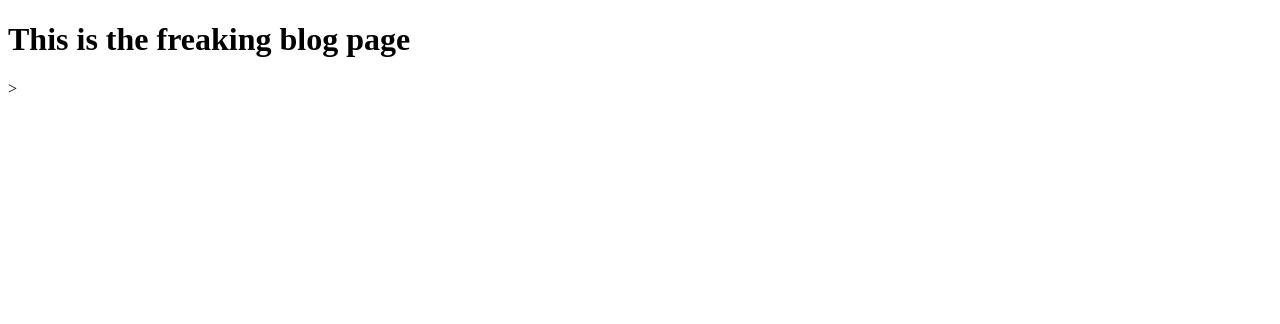
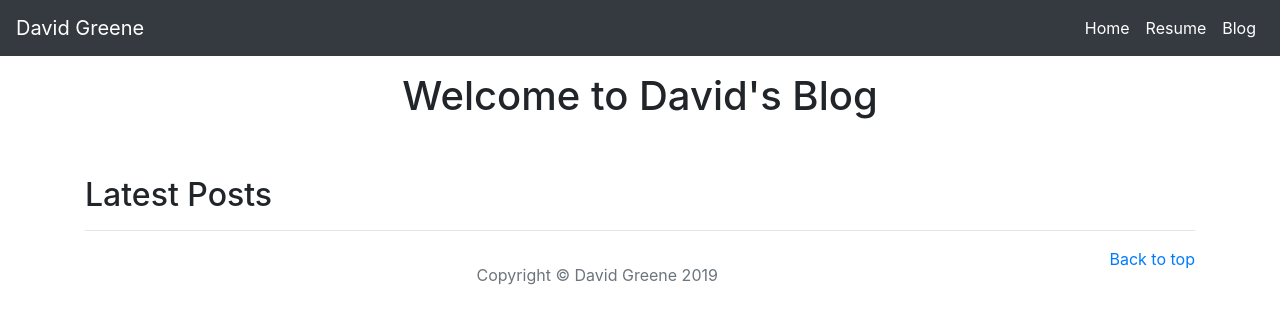
Before and after one commit to daone92277/Portfolio-project, a Django app: page /blog/ in a window 1280 px wide. Shown: the top 324 px of the page. Run offline with Django 3.2, Linux system fonts and the light colour scheme; data that the repository does not hold is empty; some libraries are stand-ins or nearby versions.

Commit message:
blog page created and static folder built

```diff
--- a/blog/templates/blogs/blog.html
+++ b/blog/templates/blogs/blog.html
@@ -1,12 +1,90 @@
-<!DOCTYPE html>
+<!doctype html>
 <html lang="en">
-<head>
-    <meta charset="UTF-8">
-    <meta name="viewport" content="width=device-width, initial-scale=1.0">
-    <meta http-equiv="X-UA-Compatible" content="ie=edge">
-    <title>Blog</title>
-</head>
-<body>
-    <h1>This is the freaking blog page</h1>>
+  <head>
+    <meta charset="utf-8">
+    <meta name="viewport" content="width=device-width, initial-scale=1, shrink-to-fit=no">
+    <meta name="description" content="">
+    <meta name="author" content="Mark Otto, Jacob Thornton, and Bootstrap contributors">
+    <meta name="generator" content="Jekyll v3.8.5">
+    <title>David Greene Blog Page</title>
+
+    <link rel="canonical" href="https://getbootstrap.com/docs/4.3/examples/album/">
+
+    <!-- Bootstrap core CSS -->
+    <link rel="stylesheet" href="https://stackpath.bootstrapcdn.com/bootstrap/4.3.1/css/bootstrap.min.css" integrity="sha384-ggOyR0iXCbMQv3Xipma34MD+dH/1fQ784/j6cY/iJTQUOhcWr7x9JvoRxT2MZw1T" crossorigin="anonymous">
+
+
+    <style>
+      .bd-placeholder-img {
+        font-size: 1.125rem;
+        text-anchor: middle;
+        -webkit-user-select: none;
+        -moz-user-select: none;
+        -ms-user-select: none;
+        user-select: none;
+      }
+
+      @media (min-width: 768px) {
+        .bd-placeholder-img-lg {
+          font-size: 3.5rem;
+        }
+      }
+    </style>
+    <!-- Custom styles for this template -->
+    <link href="album.css" rel="stylesheet">
+  </head>
+  <body>
+    <header>
+            <nav class="navbar navbar-expand-lg navbar-dark bg-dark">
+                    <a class="navbar-brand" href="#">David Greene</a>
+                    <button class="navbar-toggler" type="button" data-toggle="collapse" data-target="#navbarNav" aria-controls="navbarNav" aria-expanded="false" aria-label="Toggle navigation">
+                      <span class="navbar-toggler-icon"></span>
+                    </button>
+                    <div class="collapse navbar-collapse" id="navbarNav">
+                      <ul class="navbar-nav ml-auto">
+                        <li class="nav-item">
+                          <a class="nav-link active" href="#">Home</a>
+                        </li>
+                        <li class="nav-item">
+                          <a class="nav-link active" href="#">Resume</a>
+                        </li>
+                        <li class="nav-item">
+                          <a class="nav-link active" href="#">Blog</a>
+                        </li>
+                      </ul>
+                    </div>
+                  </nav>
+</header>
+
+<main role="main">
+<div class="container">
+  <h1 class="text-center pt-3">Welcome to David's Blog</h1>
+<br>
+<br>
+<h2>Latest Posts</h2>
+<hr>
+{% for blog in blog.all %}
+<a href = ""><h3>{{ blog.title }}</h3></a>
+{{ blog.pub_date }}
+<br>
+<img src="{{ blog.image.url }}" height=200 width=200/>
+<br>
+<p>{{ blog.summary }}</p>
+<hr>
+  {% endfor %}
+</div>
+</main>
+
+<footer class="text-muted">
+  <div class="container">
+    <p class="float-right">
+      <a href="#">Back to top</a>
+    </p>
+    <p class="text-center pt-3">Copyright &copy; David Greene {% now "Y" %}</p>
+  </div>
+</footer>
+<script src="https://code.jquery.com/jquery-3.3.1.slim.min.js" integrity="sha384-q8i/X+965DzO0rT7abK41JStQIAqVgRVzpbzo5smXKp4YfRvH+8abtTE1Pi6jizo" crossorigin="anonymous"></script>
+<script src="https://cdnjs.cloudflare.com/ajax/libs/popper.js/1.14.7/umd/popper.min.js" integrity="sha384-UO2eT0CpHqdSJQ6hJty5KVphtPhzWj9WO1clHTMGa3JDZwrnQq4sF86dIHNDz0W1" crossorigin="anonymous"></script>
+<script src="https://stackpath.bootstrapcdn.com/bootstrap/4.3.1/js/bootstrap.min.js" integrity="sha384-JjSmVgyd0p3pXB1rRibZUAYoIIy6OrQ6VrjIEaFf/nJGzIxFDsf4x0xIM+B07jRM" crossorigin="anonymous"></script>
 </body>
 </html>
--- /dev/null
+++ b/blog/urls.py
@@ -0,0 +1,8 @@
+from django.urls import path
+from . import views
+
+urlpatterns = [
+    path("", views.blog_home, name = "blog"),
+    path("<int:blog_id>/",views.detail, name="detail")
+
+]
--- a/blog/views.py
+++ b/blog/views.py
@@ -1,5 +1,13 @@
-from django.shortcuts import render
+from django.shortcuts import render, get_object_or_404
+
+from .models import Blog
 
 # Create your views here.
 def blog_home(request):
-     return render(request, "blogs/blog.html")
+    blogs = Blog.objects
+    return render(request, "blogs/blog.html", {"blog":blogs})
+
+def detail(request, blog_id):
+    blogDetail = get_object_or_404(Blog, pk=blog_id)
+
+    return render(request, "blogs/detail.html", {"blog":blogDetail})
--- a/jobs/models.py
+++ b/jobs/models.py
@@ -1,5 +1,9 @@
 from django.db import models
 
 class Job(models.Model):
+    title = models.CharField(max_length=255)
     image = models.ImageField(upload_to="images/")
     summary = models.CharField(max_length=200)
+
+def __str__(self):
+    return self.title
--- a/portfolio/settings.py
+++ b/portfolio/settings.py
@@ -123,6 +123,12 @@ USE_TZ = True
 # Static files (CSS, JavaScript, Images)
 # https://docs.djangoproject.com/en/2.2/howto/static-files/
 
+STATICFILES_DIRS = [
+    os.path.join(BASE_DIR, "portfolio/static/")
+]
+
+STATIC_ROOT = os.path.join(BASE_DIR, "static")
 STATIC_URL = '/static/'
+
 MEDIA_ROOT = os.path.join(BASE_DIR, 'media')
 MEDIA_URL = '/media/images/'
--- a/portfolio/urls.py
+++ b/portfolio/urls.py
@@ -14,7 +14,7 @@ Including another URLconf
     2. Add a URL to urlpatterns:  path('blog/', include('blog.urls'))
 """
 from django.contrib import admin
-from django.urls import path
+from django.urls import path, include
 from django.conf import settings
 from django.conf.urls.static import static
 import jobs.views
@@ -23,5 +23,6 @@ import blog.views
 urlpatterns = [
     path('admin/', admin.site.urls),
     path("", jobs.views.home, name = "home"),
-    path("blog/", blog.views.blog_home, name = "blog"),
+   # path("blog/", blog.views.blog_home, name = "blog"),
+    path("blog/", include("blog.urls")),
 ]+ static(settings.MEDIA_URL, document_root=settings.MEDIA_ROOT)
```
Also changed, not shown: blog/models.py (+9 -0 lines), blog/templates/blogs/detail.html (added, +12 -0 lines), jobs/templates/jobs/home.html (+11 -4 lines), jobs/migrations/0005_job_title.py (added), portfolio/static/Dancia_logo.jpg (added).
